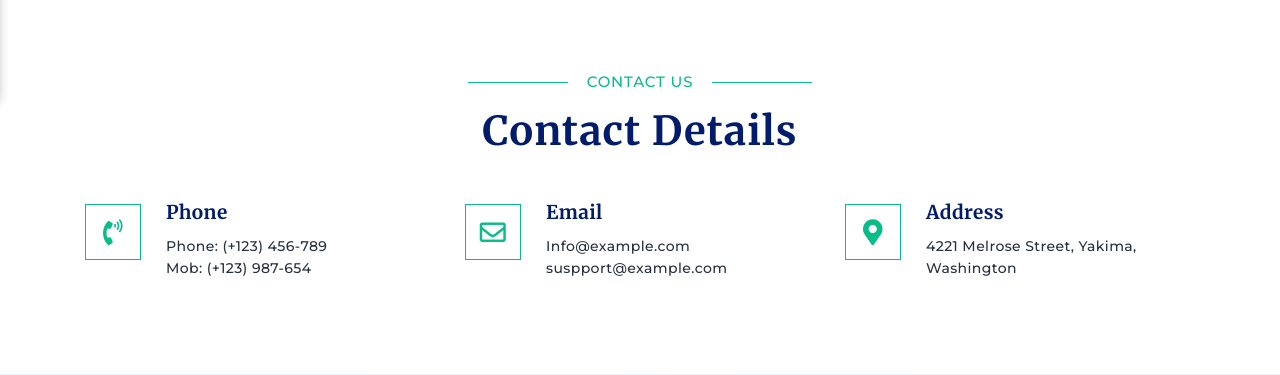
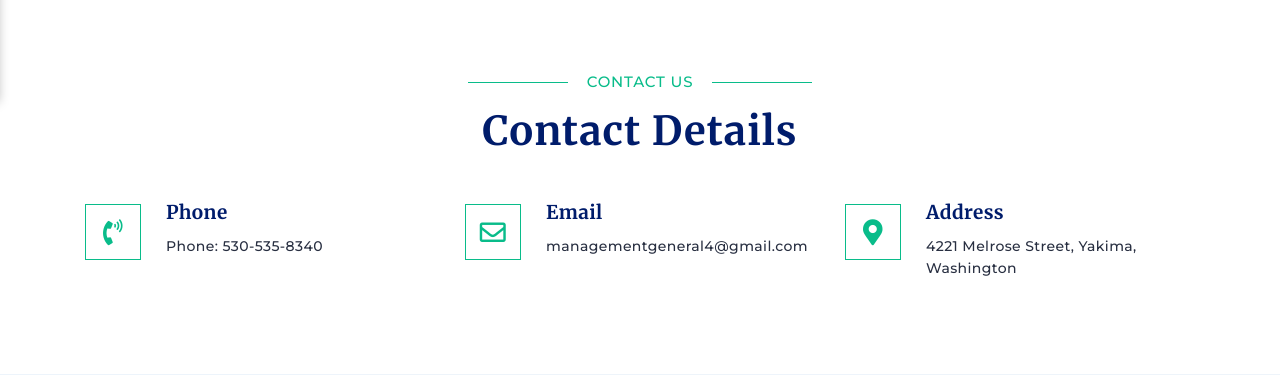
Before and after one commit to code-syndicate/spiderman, a Django app: page /contact-us/ in a window 1280 px wide. Shown: the part 275-650 px from the top of the page. Run offline with Django 3.2, Linux system fonts and the light colour scheme; parts of the project's set-up code (start-up, migrations or seed data) failed here and were passed over; some libraries are stand-ins or nearby versions.

Commit message:
modified:   main/templates/main/contact_us.html

```diff
--- a/main/templates/main/contact_us.html
+++ b/main/templates/main/contact_us.html
@@ -110,7 +110,6 @@ window.smartsupp||(function(d) {
 
                                 </li>
 
-
                             </ul>
                         </nav>
                     </div>
@@ -187,8 +186,7 @@ window.smartsupp||(function(d) {
                         </div>
                         <div class="icon-box-content">
                             <h5 class="f-700 fs-19 mb-10">Phone</h5>
-                            <p>Phone: (+123) 456-789</p>
-                            <p>Mob: (+123) 987-654</p>
+                            <p>Phone: 530-535-8340</p>
                         </div>
                     </div>
                 </div>
@@ -202,8 +200,7 @@ window.smartsupp||(function(d) {
                         </div>
                         <div class="icon-box-content">
                             <h5 class="f-700 fs-19 mb-10">Email</h5>
-                            <p>Info@example.com</p>
-                            <p>suspport@example.com</p>
+                            <p>managementgeneral4@gmail.com</p>
                         </div>
                     </div>
                 </div>
```
